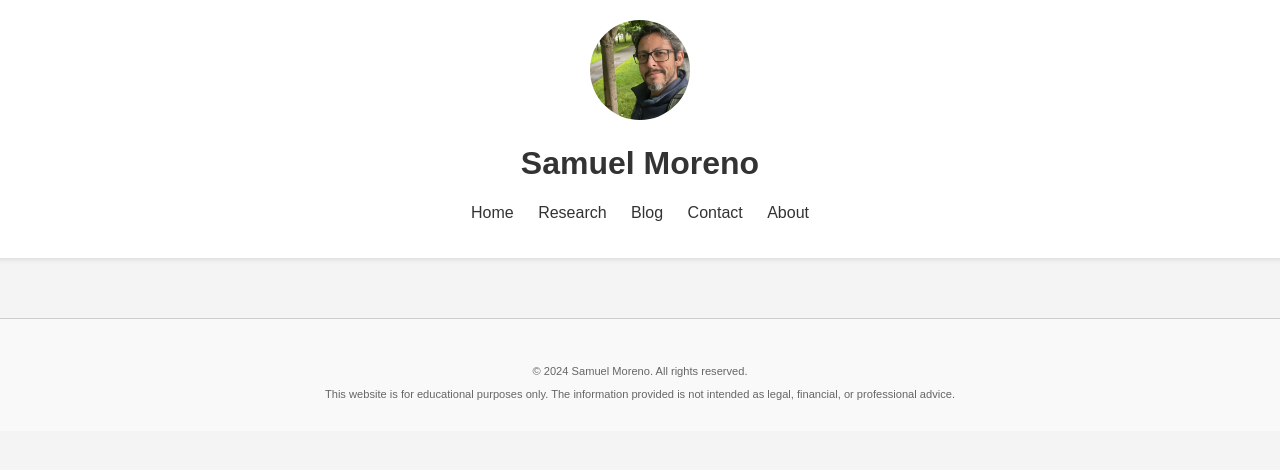
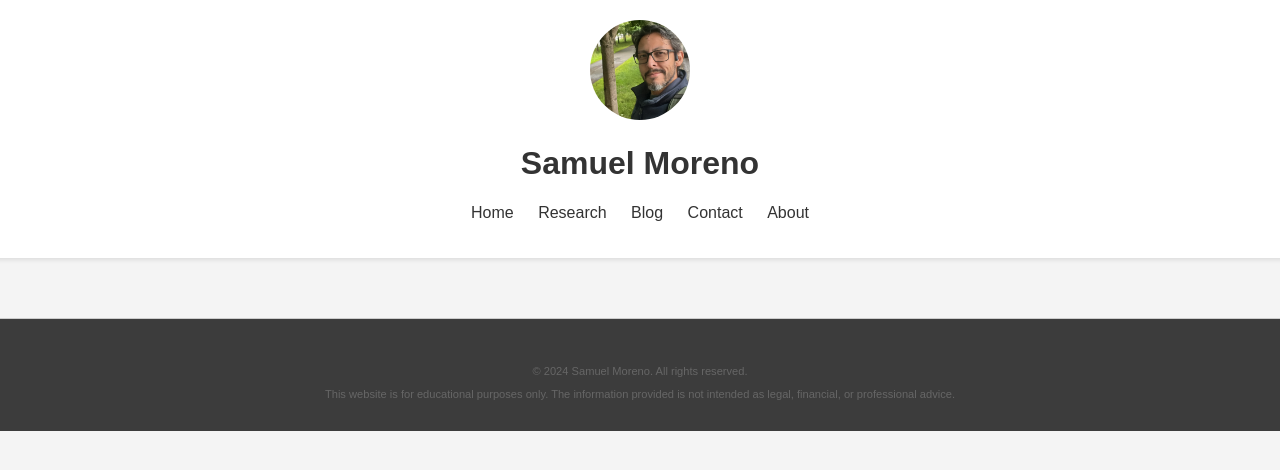
Before and after one commit to GregSom-MSc/GregSom-MSc.github.io, a Jekyll site: the page built from home.md, in a window 1280 px wide. Shown: the top 470 px of the page. Built offline with Jekyll 4.4.1, drawn with Linux system fonts in a browser that asks for light colours.

Commit message:
site-footer colors

```diff
--- a/assets/css/style.css
+++ b/assets/css/style.css
@@ -74,8 +74,9 @@ main {
 
 .site-footer {
     text-align: center;
+    color: #f9f9f9;
     padding: 20px;
-    background-color: #f9f9f9;
+    background-color: #3c3c3c;
     border-top: 1px solid #ccc;
     margin-top: 20px;
 }
```
